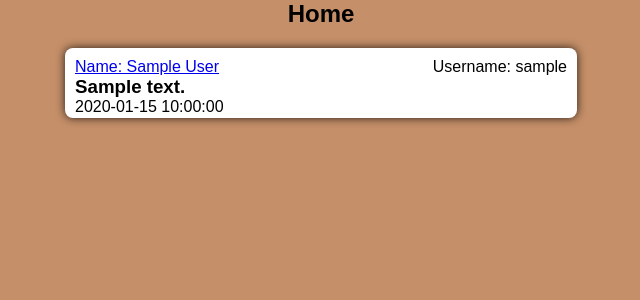
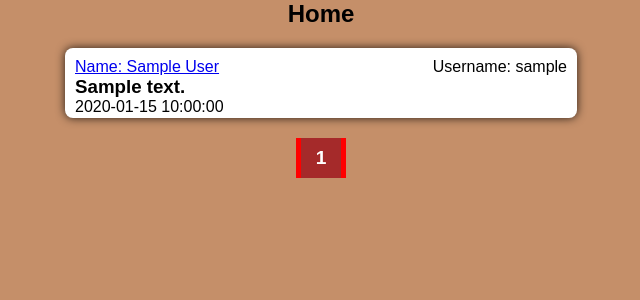
Before and after one commit to Cypts/sample-social-media, a PHP site: page /home.php in a window 1280 px wide. Shown: the part 160-460 px from the top of the page, without its empty margins (319-959 px from the left). Run offline with PHP 8.4, Linux system fonts and the light colour scheme; the visitor is signed in with stand-in values (Sample User, id 1); tables that the repository leaves empty or names only in its code hold one stand-in row (values such as "Sample post").

Commit message:
added pagingination

```diff
--- a/css/style.css
+++ b/css/style.css
@@ -265,6 +265,14 @@ html, body {
     justify-content: space-between;
 }
 
+.pagination{
+    display: flex;
+    justify-content: center;
+    height: 40px;
+    background-color: red;
+    color: green;
+}
+
 
 .notification-card{
     height: 60px;
--- a/home.php
+++ b/home.php
@@ -1,4 +1,30 @@
 <link href="css/style.css" rel="stylesheet">
+<style>
+   .pagination{
+    display: flex;
+    justify-content: center;
+    height: 40px;
+    list-style-type: none;
+
+}
+    .pagination li{
+        min-width: 40px;
+        background-color: brown;
+
+        margin: 0 5px;
+        text-align: center;
+        display: flex;
+        justify-content: center;
+        align-items: center;
+
+    }
+    .pagination li a{
+        text-decoration: none;
+        color:white;
+        font-size: larger;
+        font-weight: bolder;
+    }
+</style>
 <?php
 session_start();
 if (!isset($_SESSION['userid'])) {
@@ -29,14 +55,34 @@ function timeAgo($times) {
 
 $uid = $_SESSION['userid'];
 $now = new DateTime();
+if(isset($_GET['page'])){
+    $page=$_GET['page'];
+}
+else{
+    $page=1;
+}
+$limit=5;
+
+$sql2 = "SELECT p.content, p.post_time, u.name, u.username,u.id
+        FROM post p
+        JOIN users u ON p.user_id = u.id
+        JOIN friends f ON f.user_id = '$uid' AND f.friend_id = u.id
+        WHERE f.friend_id IS NOT NULL
+        ORDER BY p.post_time DESC";
+
+$rs2 = mysqli_query($conn, $sql2);
+$num= mysqli_num_rows($rs2);
+$total_pages= ceil($num/$limit);
+$offset=($page-1)*$limit;
+
 
 
 $sql = "SELECT p.content, p.post_time, u.name, u.username,u.id
         FROM post p
         JOIN users u ON p.user_id = u.id
-        LEFT JOIN friends f ON f.user_id = '$uid' AND f.friend_id = u.id
+        JOIN friends f ON f.user_id = '$uid' AND f.friend_id = u.id
         WHERE f.friend_id IS NOT NULL
-        ORDER BY p.post_time DESC";
+        ORDER BY p.post_time DESC limit $offset, $limit";
 
 $rs = mysqli_query($conn, $sql);
 
@@ -57,3 +103,11 @@ while ($row = mysqli_fetch_array($rs)) {
     echo '</div>';
 }
 ?>
+<ul class="pagination">
+    <?php
+    for($i = 1 ; $i <= $total_pages ; $i++)
+    {
+        echo '<li><a href=home.php?page='.$i.'>'.$i.'<a></li>';
+    }
+    ?>
+</ul>
```
Also changed, not shown: README.md (deleted).
